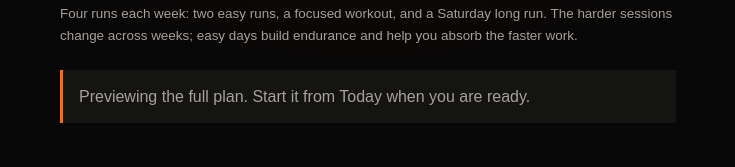
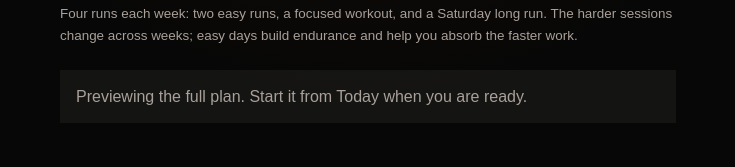
Before and after one commit to josephchikak/running-app, a React (Vite) app: page /#/plan in a window 1280 px wide. Shown: the part 155-322 px from the top of the page, without its empty margins (272-1007 px from the left). Built offline with nearby package versions, Linux system fonts and the light colour scheme; a web font is replaced by a local one.

Commit message:
style: remove Plan preview notice accent

```diff
--- a/src/styles/index.css
+++ b/src/styles/index.css
@@ -436,6 +436,7 @@ input:focus-visible {
 
 .plan-page .status-message {
   margin-bottom: 2rem;
+  border-left: 0;
 }
 
 .plan-phase {
--- a/tasks/lessons.md
+++ b/tasks/lessons.md
@@ -6,3 +6,4 @@
 - Before pushing a deployment build, verify it from a clean dependency install and run an uncached TypeScript check so undeclared ambient types cannot be hidden by local state.
 - When the user has explicitly said to build multiple times, treat that as approval of the agreed direction and execution method. Do not add another confirmation loop after documenting the decision; proceed and keep documentation lightweight and internal to the build workflow.
 - In a running-plan UI, repeated easy-run titles do not imply a poor plan. Audit the actual intensity distribution and vary the prescribed work where useful; keep natural workout names such as “Easy run” rather than inventing labels to signal variety. Show the purpose in supporting descriptions.
+- When removing a decorative accent from one notice, scope the style change to that notice's page so useful error and guidance treatments elsewhere remain intact.
```
